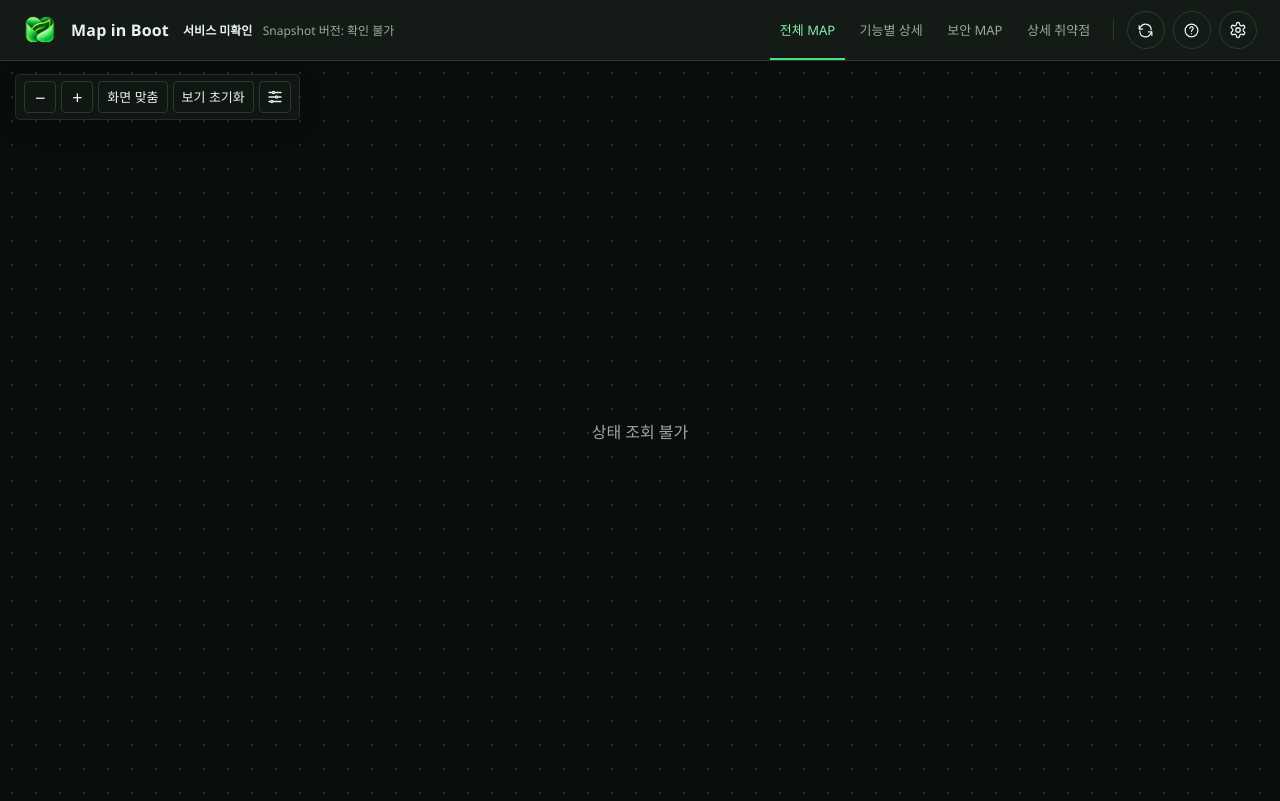
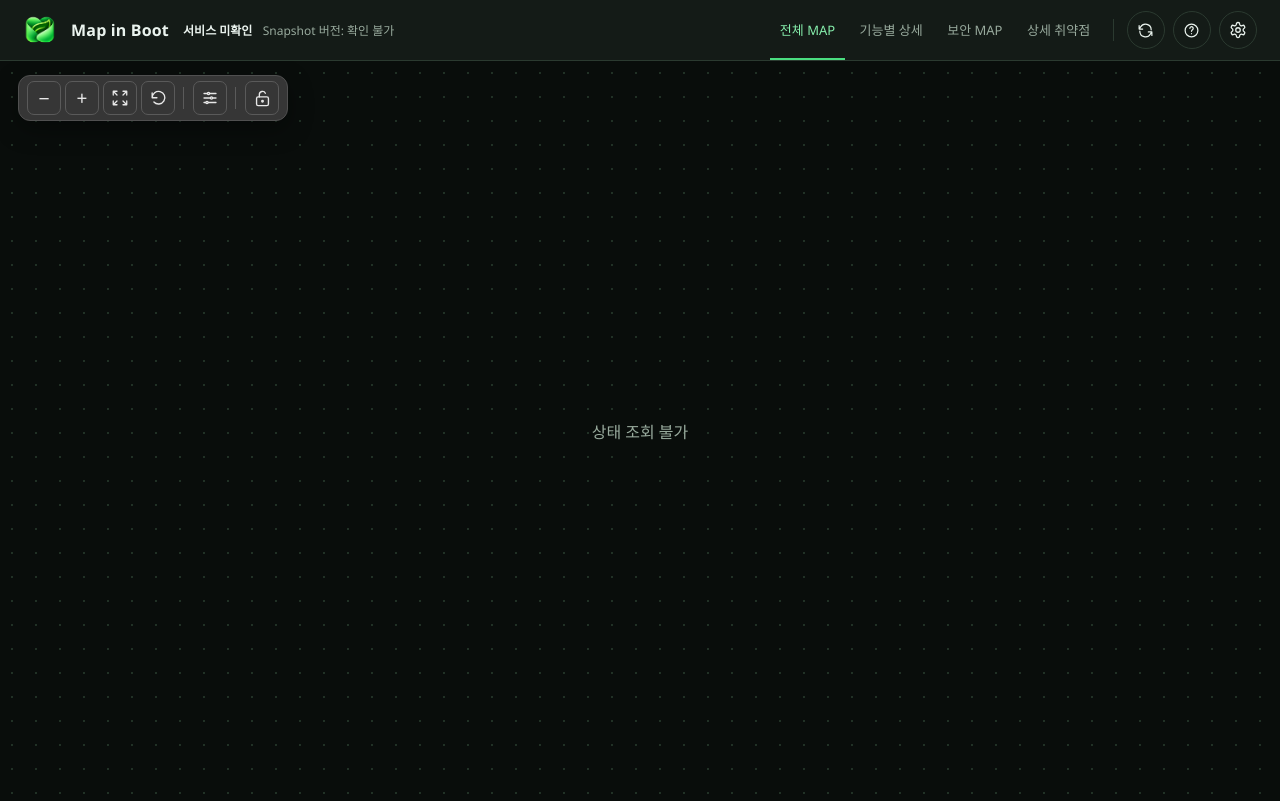
Before and after one commit to khuoo4603/map-in-boot, a web app: page /mapinboot/index.html in a window 1280 px wide. Run offline with its HTML, style and script files only (its server is not run), Linux system fonts and the light colour scheme; data that the repository does not hold is empty.

Commit message:
feat(starter): 회색 툴바와 화면 고정 제어 구현
- MAP 툴바를 불투명한 회색 6버튼 구성으로 조정하고 상태 기반 툴팁과 접근성을 반영

- 탐색 잠금으로 Pan·Zoom을 차단하고 화면 전환 및 Snapshot 재조회 시 자동 해제

- 잠금 중 Node·Edge·Finding 상호작용과 포인터 캡처 회귀 검증 추가

```diff
--- a/map-in-boot-starter/src/main/resources/static/mapinboot/app.css
+++ b/map-in-boot-starter/src/main/resources/static/mapinboot/app.css
@@ -82,11 +82,11 @@ button:focus-visible { outline: 2px solid var(--accent-strong); outline-offset:
   right: 0;
   z-index: 8;
   display: none;
-  padding: 5px 7px;
-  border: 1px solid var(--line);
-  border-radius: 3px;
-  color: var(--text);
-  background: var(--surface-raised);
+  padding: 6px 9px;
+  border: 1px solid #575757;
+  border-radius: 6px;
+  color: #f5f5f5;
+  background: #424242;
   content: attr(data-tooltip);
   font-size: 12px;
   font-weight: 400;
@@ -110,19 +110,35 @@ button:focus-visible { outline: 2px solid var(--accent-strong); outline-offset:
 .view-state[data-state="partial"], .view-state[data-state="failed"] { color: #f5c58a; }
 .view-state[data-state="unavailable"] { color: #f0a3a3; }
 .graph-tools { display: flex; align-items: center; flex-wrap: wrap; gap: 8px 10px; color: var(--muted); font-size: clamp(12px, .75vw, 14px); }
-.map-toolbar { position: absolute; top: clamp(10px, 1vw, 16px); left: clamp(12px, 1.2vw, 20px); z-index: 4; width: max-content; max-width: calc(100% - 24px); justify-content: flex-start; padding: 6px 8px; border: 1px solid rgba(43, 58, 48, .72); border-radius: 5px; background: rgba(20, 27, 23, .74); box-shadow: 0 8px 24px rgba(0, 0, 0, .2); backdrop-filter: blur(8px); }
+.map-toolbar { position: absolute; top: 14px; left: 18px; z-index: 4; width: max-content; max-width: calc(100% - 24px); flex-wrap: nowrap; justify-content: flex-start; padding: 5px 8px; border: 1px solid #505050; border-radius: 12px; background: #363636; box-shadow: 0 8px 24px rgba(0, 0, 0, .35); }
 .graph-tools label { display: inline-flex; align-items: center; gap: 6px; white-space: nowrap; }
 .graph-tools input, .graph-tools select { min-height: clamp(32px, 2.1vw, 36px); border: 1px solid var(--line); border-radius: 4px; color: var(--text); background: rgba(9, 13, 11, .66); font: inherit; }
 .graph-tools input { width: clamp(190px, 16vw, 270px); padding: 5px 8px; }
 .graph-tools select { max-width: 200px; padding: 5px 7px; }
 .graph-tools input:focus, .graph-tools select:focus { border-color: var(--accent); outline: 2px solid transparent; }
-.graph-tool-button { min-height: clamp(32px, 2.1vw, 36px); padding: 4px 8px; border: 1px solid var(--line); border-radius: 4px; color: var(--text); background: transparent; cursor: pointer; font-size: clamp(13px, .78vw, 15px); }
-.graph-tool-button:hover { border-color: var(--accent); color: var(--accent-strong); }
+.graph-tool-button { display: inline-flex; align-items: center; justify-content: center; width: 34px; height: 34px; min-height: 34px; flex: 0 0 34px; padding: 0; border: 1px solid #5a5a5a; border-radius: 7px; color: #e8e8e8; background: transparent; cursor: pointer; font-size: 19px; line-height: 1; }
+.graph-tool-button:hover:not([aria-disabled="true"]) { border-color: #686868; color: #fff; background: #4b4b4b; }
+.graph-tool-button[aria-disabled="true"] { border-color: transparent; color: #969696; cursor: default; }
+.graph-tool-button:focus-visible { outline: 2px solid var(--accent-strong); outline-offset: 2px; }
 .graph-filter-status { color: var(--muted); }
-.graph-navigation-tools { position: relative; display: inline-flex; align-items: center; gap: 5px; margin-left: 0; }
-.graph-navigation-tools > .graph-tool-button:first-child, .graph-navigation-tools > .graph-tool-button:nth-child(2) { width: clamp(32px, 2.1vw, 36px); padding: 0; font-size: clamp(18px, 1.1vw, 21px); }
+.graph-navigation-tools { position: relative; display: inline-flex; align-items: center; gap: 4px; margin-left: 0; }
+.graph-tool-button[data-tooltip] { position: relative; }
+.graph-tool-button[data-tooltip]::after { position: absolute; top: calc(100% + 8px); left: 50%; z-index: 8; display: none; width: max-content; max-width: min(240px, calc(100vw - 24px)); padding: 6px 9px; border: 1px solid #575757; border-radius: 6px; color: #f5f5f5; background: #424242; box-shadow: 0 4px 12px rgba(0, 0, 0, .24); content: attr(data-tooltip); font-size: 12px; font-weight: 400; line-height: 1.25; text-align: center; white-space: nowrap; transform: translateX(-50%); }
+.graph-tool-button[data-tooltip]:hover::after, .graph-tool-button[data-tooltip]:focus-visible::after { display: block; }
+.graph-navigation-tools > .graph-tool-button:first-child[data-tooltip]::after { left: 0; text-align: left; transform: none; }
+.map-lock-toggle .graph-tool-button[data-tooltip]::after { right: 0; left: auto; text-align: right; transform: none; }
+.toolbar-tool-group { position: relative; display: inline-flex; align-items: center; margin-left: 4px; padding-left: 10px; }
+.toolbar-tool-group::before { position: absolute; top: 50%; left: 0; width: 1px; height: 22px; background: #5b5b5b; content: ""; transform: translateY(-50%); }
+.toolbar-icon { display: block; width: 19px; height: 19px; fill: none; stroke: currentColor; stroke-linecap: round; stroke-linejoin: round; stroke-width: 1.7; }
+.fit-icon { width: 18px; height: 18px; }
+.map-lock-button[aria-pressed="true"] { border-color: #34734a; color: #86efac; background: #183b25; }
+.map-lock-button[aria-pressed="true"]:hover { border-color: #4ade80; color: #bbf7d0; background: #205232; }
+.lock-shackle-open { display: block; }
+.lock-shackle-closed { display: none; }
+.map-lock-button[data-locked="true"] .lock-shackle-open { display: none; }
+.map-lock-button[data-locked="true"] .lock-shackle-closed { display: block; }
 .map-filter-toggle { position: relative; display: inline-flex; align-items: center; }
-.map-filter-button { display: inline-flex; align-items: center; justify-content: center; width: clamp(32px, 2.1vw, 36px); padding: 0; }
+.map-filter-button { display: inline-flex; align-items: center; justify-content: center; width: 34px; flex: 0 0 34px; padding: 0; }
 .map-filter-button[data-active="true"] { border-color: var(--accent); color: var(--accent-strong); background: rgba(74, 222, 128, .12); }
 .map-filter-button .filter-icon, #settings-button .header-icon { display: block; width: 18px; height: 18px; flex: 0 0 18px; aspect-ratio: 1 / 1; }
 .filter-icon { fill: none; stroke: currentColor; stroke-linecap: round; stroke-linejoin: round; stroke-width: 1.7; }
@@ -148,6 +164,7 @@ button:focus-visible { outline: 2px solid var(--accent-strong); outline-offset:
 .request-flow-buttons button:disabled { cursor: default; opacity: .5; }
 .graph-surface { position: relative; display: flex; flex: 1; min-height: 0; min-width: 0; overflow: hidden; cursor: grab; background-color: var(--page); background-image: radial-gradient(circle, rgba(117, 177, 130, .22) 1px, transparent 1.4px); background-size: 24px 24px; }
 .graph-surface:active { cursor: grabbing; }
+.graph-surface[data-navigation-locked="true"], .graph-surface[data-navigation-locked="true"]:active { cursor: default; }
 .canvas-empty { position: relative; z-index: 0; display: grid; flex: 1; place-items: center; min-height: 280px; padding: 24px; color: var(--muted); text-align: center; }
 .canvas-empty p { margin: 0; }
 .graph-svg { position: relative; z-index: 0; display: block; flex: 1; width: 100%; height: 100%; min-height: 0; background: transparent; cursor: default; }
@@ -193,9 +210,9 @@ button:focus-visible { outline: 2px solid var(--accent-strong); outline-offset:
 .graph-minimap-background { fill: #0d1510; stroke: #2b3a30; stroke-width: 1; }
 .graph-minimap-node { fill-opacity: .7; stroke: #b7f7c8; stroke-width: 1; }
 .graph-minimap-viewport { fill: #4ade80; fill-opacity: .08; stroke: #86efac; stroke-width: 2; }
-.graph-popover { position: absolute; z-index: 3; width: 300px; max-width: calc(100% - 16px); padding: 11px 12px; border: 1px solid #386844; border-radius: 4px; color: var(--text); background: rgba(20, 27, 23, .98); box-shadow: 0 8px 20px rgba(0, 0, 0, .28); pointer-events: none; font-size: 13px; }
-.popover-title { margin-bottom: 5px; color: var(--accent-strong); font-weight: 700; }
-.popover-line { color: var(--muted); line-height: 1.45; overflow-wrap: anywhere; }
+.graph-popover { position: absolute; z-index: 3; width: 300px; max-width: calc(100% - 16px); padding: 11px 12px; border: 1px solid #575757; border-radius: 6px; color: #f5f5f5; background: #424242; box-shadow: 0 8px 20px rgba(0, 0, 0, .28); pointer-events: none; font-size: 13px; }
+.popover-title { margin-bottom: 5px; color: #f5f5f5; font-weight: 700; }
+.popover-line { color: #e5e5e5; line-height: 1.45; overflow-wrap: anywhere; }
 .inspector { display: flex; flex-direction: column; width: 360px; flex: 0 0 360px; min-width: 0; overflow: auto; border-left: 1px solid var(--line); background: var(--surface); }
 .inspector-header { display: flex; align-items: flex-start; gap: 9px; padding: 16px 14px 12px; border-bottom: 1px solid var(--line); }
 .inspector-badge { flex: 0 0 auto; padding: 4px 7px; border: 1px solid #386844; border-radius: 3px; color: var(--accent-strong); font-size: 12px; font-weight: 700; }
--- a/map-in-boot-starter/src/main/resources/static/mapinboot/app.js
+++ b/map-in-boot-starter/src/main/resources/static/mapinboot/app.js
@@ -160,7 +160,8 @@
       zoomIn: document.querySelector("#zoom-in"),
       zoomOut: document.querySelector("#zoom-out"),
       fit: document.querySelector("#fit-graph"),
-      reset: document.querySelector("#reset-view")
+      reset: document.querySelector("#reset-view"),
+      lockToggle: document.querySelector("#screen-lock-toggle")
     })
     : null;
   state.navigation = navigation;
@@ -908,6 +909,7 @@
   function selectView(view, preserveFeatureSelection = false) {
     if (!viewNames[view]) return;
     const viewChanged = state.view !== view;
+    if (viewChanged && navigation) navigation.setLocked(false);
     if (viewChanged) state.inspectorDismissed = false;
     if (view !== "security-detail") closeFindingModal(false);
     if (view === "security-flow" || view === "security-detail") {
@@ -1710,7 +1712,7 @@
       if (graphViewport) graphViewport.setAttribute("data-layout-mode", "elk");
       if (graphEmpty) graphEmpty.hidden = true;
       setHidden(graphSvg, false);
-      if (navigation) navigation.fit();
+      if (navigation) navigation.fit({ allowLocked: true });
       if (state.filters.query || state.filters.nodeType || state.filters.edgeType) {
         graphStateMessage.textContent = state.visibleGraph.nodes.length === 0
           ? "필터 결과가 없습니다."
@@ -1864,7 +1866,10 @@
     if (endpointSearch) endpointSearch.value = "";
     if (nodeFilter) nodeFilter.value = "";
     if (edgeFilter) edgeFilter.value = "";
-    if (navigation) navigation.reset();
+    if (navigation) {
+      navigation.setLocked(false);
+      navigation.reset();
+    }
     closeFindingModal(false);
     resetGraph("Snapshot 조회 중");
     renderStatus();
--- a/map-in-boot-starter/src/main/resources/static/mapinboot/index.html
+++ b/map-in-boot-starter/src/main/resources/static/mapinboot/index.html
@@ -76,12 +76,16 @@
             <h1 id="view-title" class="sr-only">전체 Flow Map</h1>
             <div class="graph-tools map-toolbar" aria-label="Graph 탐색 도구">
               <div class="graph-navigation-tools" aria-label="화면 이동 도구">
-                <button class="graph-tool-button" id="zoom-out" type="button" aria-label="Graph 축소">−</button>
-                <button class="graph-tool-button" id="zoom-in" type="button" aria-label="Graph 확대">+</button>
-                <button class="graph-tool-button" id="fit-graph" type="button">화면 맞춤</button>
-                <button class="graph-tool-button" id="reset-view" type="button">보기 초기화</button>
-                <div class="map-filter-toggle">
-                  <button class="graph-tool-button map-filter-button" id="filter-toggle" type="button" aria-label="필터 열기" aria-expanded="false" aria-controls="map-filter-panel">
+                <button class="graph-tool-button" id="zoom-out" type="button" aria-label="그래프 축소" data-tooltip="그래프 축소"><span aria-hidden="true">−</span></button>
+                <button class="graph-tool-button" id="zoom-in" type="button" aria-label="그래프 확대" data-tooltip="그래프 확대"><span aria-hidden="true">+</span></button>
+                <button class="graph-tool-button" id="fit-graph" type="button" aria-label="전체 그래프 맞춤" data-tooltip="전체 그래프 맞춤">
+                  <svg class="toolbar-icon fit-icon" viewBox="0 0 24 24" aria-hidden="true" focusable="false"><path d="M8 3H3v5m13-5h5v5M3 16v5h5m13-5v5h-5M8 8l-5-5m13 5 5-5M8 16l-5 5m13-5 5 5"></path></svg>
+                </button>
+                <button class="graph-tool-button" id="reset-view" type="button" aria-label="보기 초기화" data-tooltip="보기 초기화">
+                  <svg class="toolbar-icon" viewBox="0 0 24 24" aria-hidden="true" focusable="false"><path d="M4 11a8 8 0 1 1 2.2 5.5M4 5v6h6"></path></svg>
+                </button>
+                <div class="toolbar-tool-group map-filter-toggle">
+                  <button class="graph-tool-button map-filter-button" id="filter-toggle" type="button" aria-label="필터 열기" data-tooltip="검색 및 그래프 필터" aria-expanded="false" aria-controls="map-filter-panel">
                     <svg class="filter-icon" viewBox="0 0 24 24" aria-hidden="true" focusable="false">
                       <path d="M4 6h4m4 0h8M4 12h8m4 0h4M4 18h2m4 0h10"></path>
                       <circle cx="10" cy="6" r="1.5"></circle>
@@ -130,6 +134,16 @@
                     <button class="map-filter-reset" id="search-reset" type="button">검색 초기화</button>
                     <span class="graph-filter-status sr-only" id="graph-filter-status" role="status" aria-live="polite">Graph 없음</span>
                   </div>
+                </div>
+                <div class="toolbar-tool-group map-lock-toggle">
+                  <button class="graph-tool-button map-lock-button" id="screen-lock-toggle" type="button" aria-label="화면 이동과 확대·축소 고정" data-tooltip="화면 이동과 확대·축소 고정" aria-pressed="false" data-locked="false">
+                    <svg class="toolbar-icon lock-icon" viewBox="0 0 24 24" aria-hidden="true" focusable="false">
+                      <rect x="4.5" y="10" width="15" height="11" rx="2"></rect>
+                      <path class="lock-shackle-open" d="M8 10V7a4 4 0 0 1 7.6-1.7"></path>
+                      <path class="lock-shackle-closed" d="M8 10V7a4 4 0 0 1 8 0v3"></path>
+                      <circle cx="12" cy="15.5" r="1"></circle>
+                    </svg>
+                  </button>
                 </div>
               </div>
             </div>
```
Also changed, not shown: map-in-boot-starter/src/main/resources/static/mapinboot/graph-navigation.js (+55 -5 lines), 1 other file.
